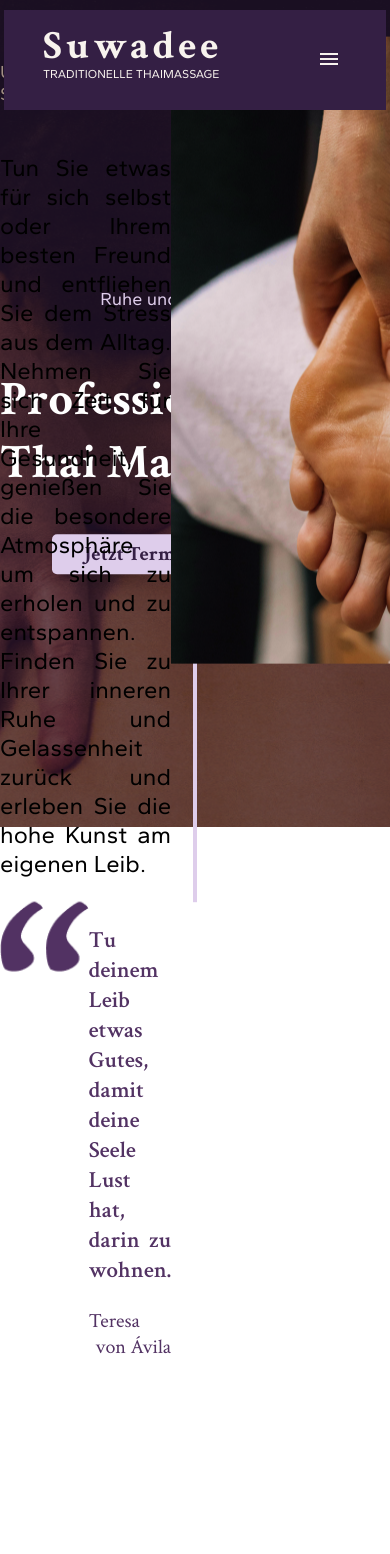
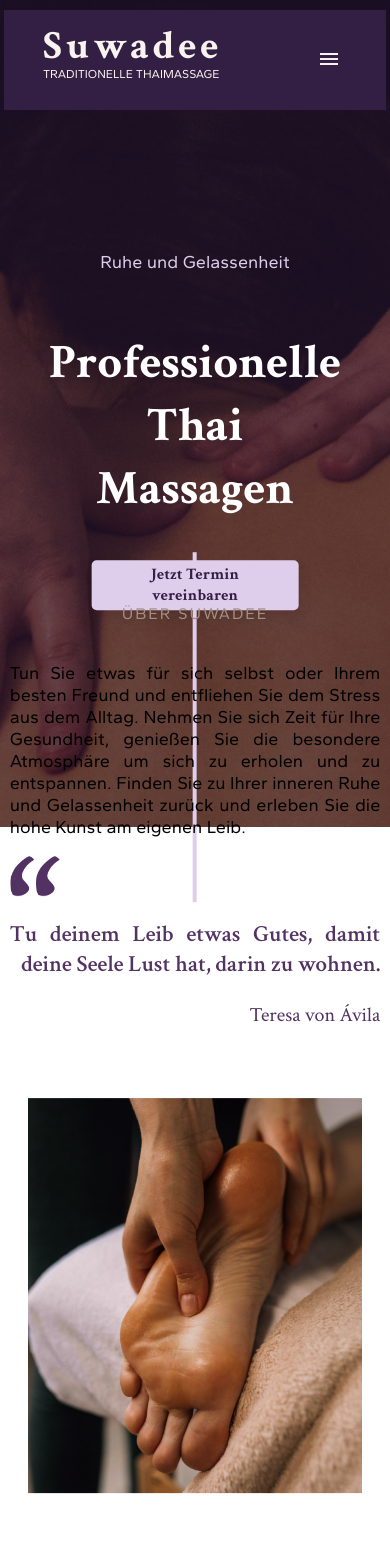
Before and after one commit to EmiKilic/Suwadee, an Angular app: page / in a window 390 px wide. Shown: the top 1554 px of the page. Built offline with nearby package versions, Linux system fonts and the light colour scheme.

Commit message:
first part responsiveness added

```diff
--- a/src/app/about/about.component.html
+++ b/src/app/about/about.component.html
@@ -20,11 +20,11 @@
         </div>
     </div>
 
-    <div class="about-suwadee">
-        <div class="img-container">
+    <div class="about-suwadee second">
+        <div class="img-container order-1">
             <img src="assets/landingPage/third_part.png" alt="">
         </div>
-        <div class="text-container">
+        <div class="text-container order-2">
             <h4>GESUNDHEIT</h4>
             <p>Die Traditionelle Thaimassage wird in Thailand als „Nhuat Phaen“ bezeichnet, was übersetzt „heilsame
                 Berührung“ bedeutet. <br>
--- a/src/app/about/about.component.scss
+++ b/src/app/about/about.component.scss
@@ -1,4 +1,3 @@
-
 .first-part-about {
     margin-bottom: 0px;
     margin: 0px;
@@ -6,11 +5,17 @@
     flex-direction: column;
     max-width: 1440px;
     justify-content: space-evenly;
-    position: relative; /* Positions it within the parent */
+    position: relative;
+    /* Positions it within the parent */
     left: 50%;
     top: 80%;
     transform: translate(-50%, -50%);
-
+    @media (max-width: 1024px) {
+        top: 115%;
+    }
+    @media (max-width: 768px) {
+        top: 100%;
+    }
     .about-suwadee {
         display: flex;
         justify-content: space-evenly;
@@ -85,4 +90,85 @@
             }
         }
     }
+
+
+    // Mobile & Tablet Responsiveness
+    @media (max-width: 1024px) {
+        .about-suwadee {
+            flex-direction: column;
+            text-align: center;
+            margin-bottom: 5vh;
+            align-items: center;
+            pad
+
+            .text-container,
+            .img-container {
+                max-width: 90%;
+            }
+
+            .zitat-container {
+                flex-direction: row;
+                margin-bottom: 50px;
+                img {
+                    width: 40px;
+                }
+            }
+
+            .order-1 {
+                order: 2;
+            }
+
+            .order-2 {
+                order: 1;
+            }
+        }
+        .second {
+            padding-bottom: 50px;
+        }
+    }
+
+    @media (max-width: 768px) {
+        .about-suwadee {
+            margin-bottom: 4vh;
+            text-align: center;
+
+            .text-container {
+                h4 {
+                    font-size: 16px;
+                    letter-spacing: 2px;
+                }
+
+                p {
+                    font-size: 18px;
+                }
+            }
+
+            .img-container {
+                img {
+                    width: 90%;
+                    height: auto;
+                }
+            }
+        }
+    }
+
+    @media (max-width: 480px) {
+        .about-suwadee {
+
+            .text-container,
+            .img-container {
+                max-width: 95%;
+                height: auto;
+            }
+
+            .zitat-container {
+                flex-direction: column;
+                img {
+                    width: 50px !important;
+                    height: auto !important;
+                }
+            }
+        }
+    }
+
 }
--- a/src/app/landing-page/landing-page.component.scss
+++ b/src/app/landing-page/landing-page.component.scss
@@ -43,7 +43,10 @@
     top: 50%;
     left: 50%;
     transform: translate(-50%, -50%);
-
+    text-align: center;
+    @media (max-width: 624px) {
+        width: 53%;
+    }
     p {
         font-size: 18px;
         color: #DECDEB;
@@ -75,6 +78,10 @@
             color: #fff;
             transition: ease-in 0.15s;
         }
+        @media (max-width: 624px) {
+            height: 50px;
+            font-size: 16px;
+        }
     }
 
     .line {
```
